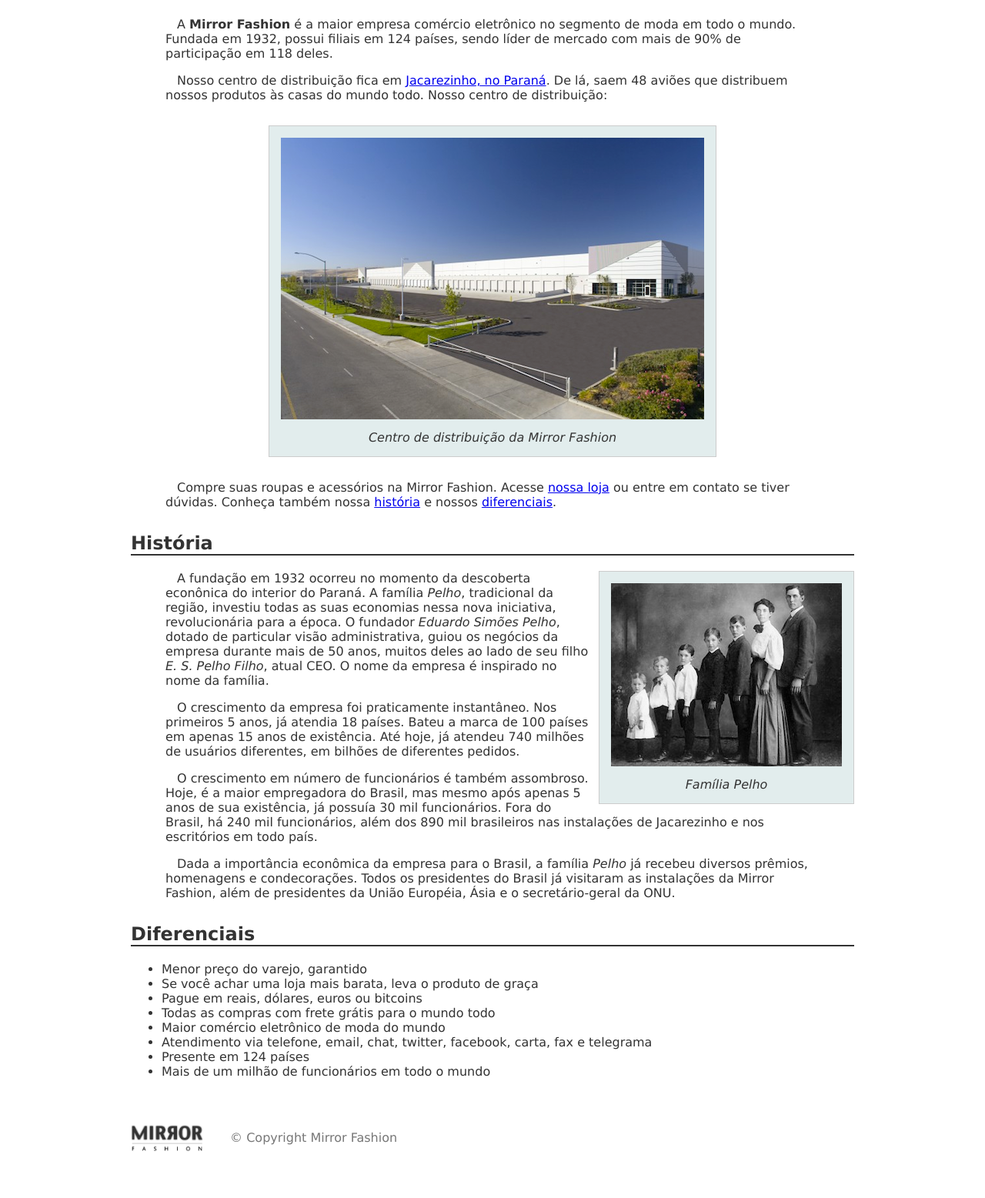
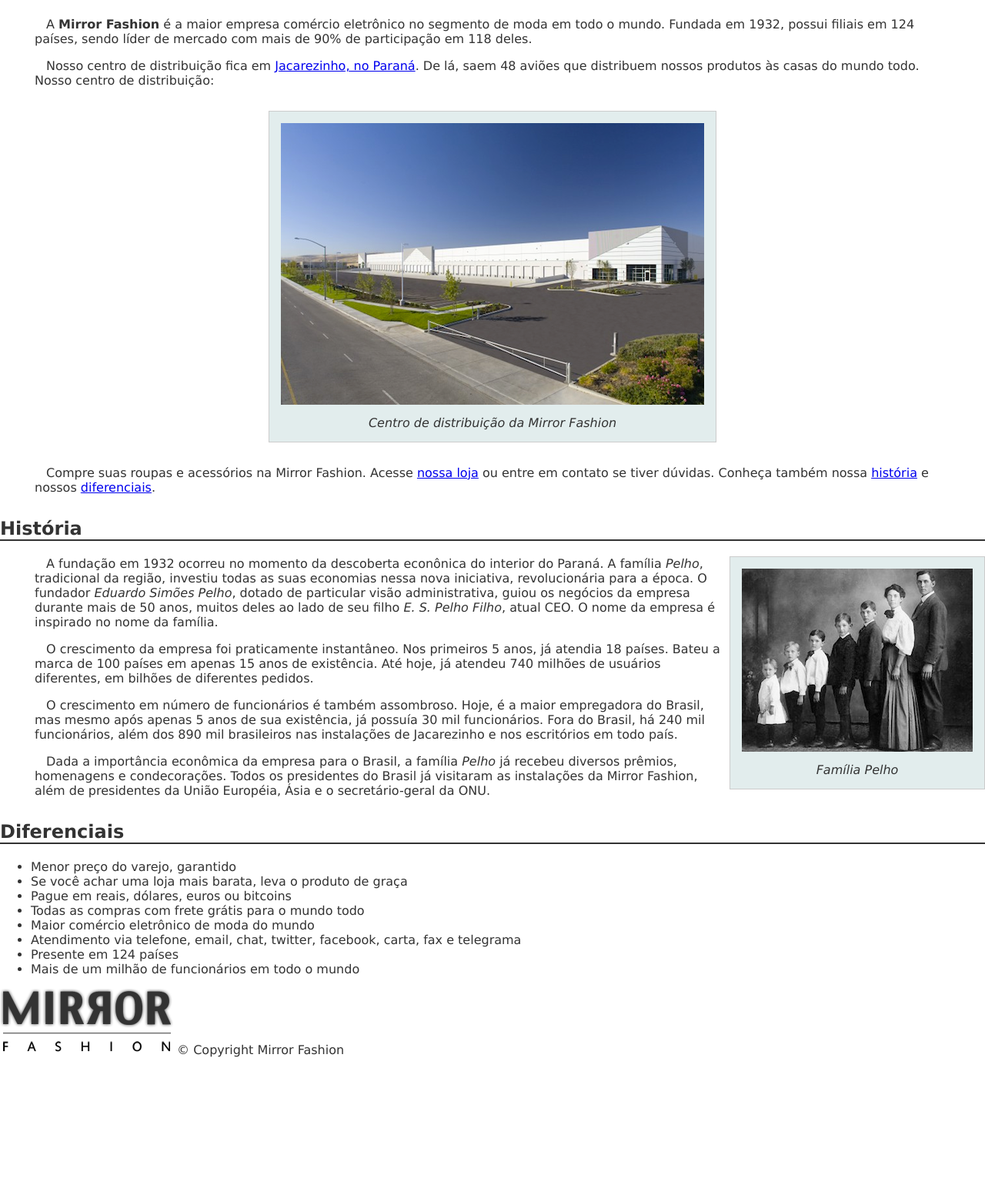
Before and after one commit to Lefel95/Mirror-Fashion, a PHP site: page /sobre.html in a window 1280 px wide. Shown: the part 114-1671 px from the top of the page at 77% size. After the commit the page ends 1488 px from the top, so only its background shows below. Run offline with PHP 8.4, Linux system fonts and the light colour scheme.

Commit message:
ported footer to sobre.html and used semantic tags for the page along with css

```diff
--- a/css/sobre.css
+++ b/css/sobre.css
@@ -4,7 +4,7 @@
     font-family: "Lucida Sans Unicode", "Lucida Grande", sans-serif;
     margin-left: auto;
     margin-right: auto;
-    width: 940px;
+
 }
 h2
 {
@@ -35,18 +35,6 @@
     margin-right: auto;
     width: 550px;
 }
-#rodape
-{
-    color: #777;
-    margin: 30px 0;
-    padding: 30px 0;
-}
-#rodape img
-{
-    margin-right: 30px;
-    vertical-align: middle;
-    width: 94px;
-}
 #familia-pelho
 {
     float: right;
```
